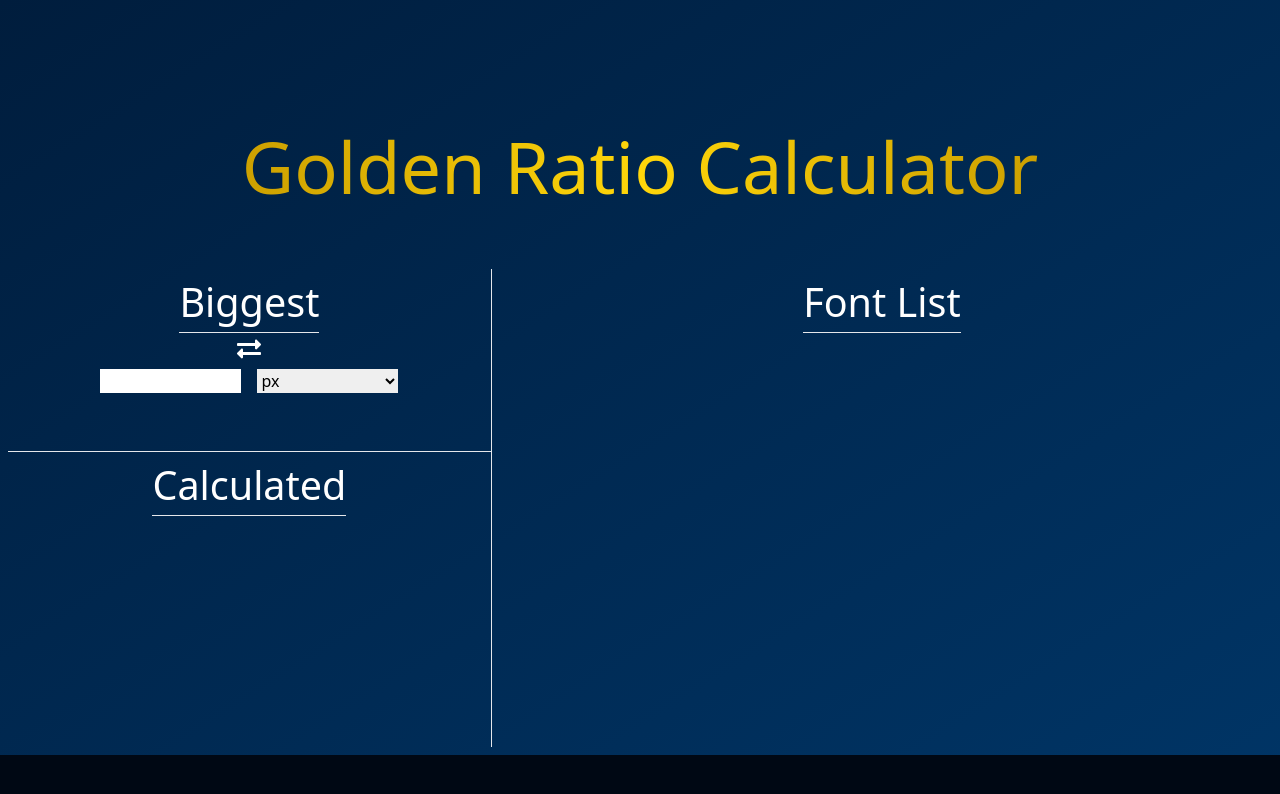
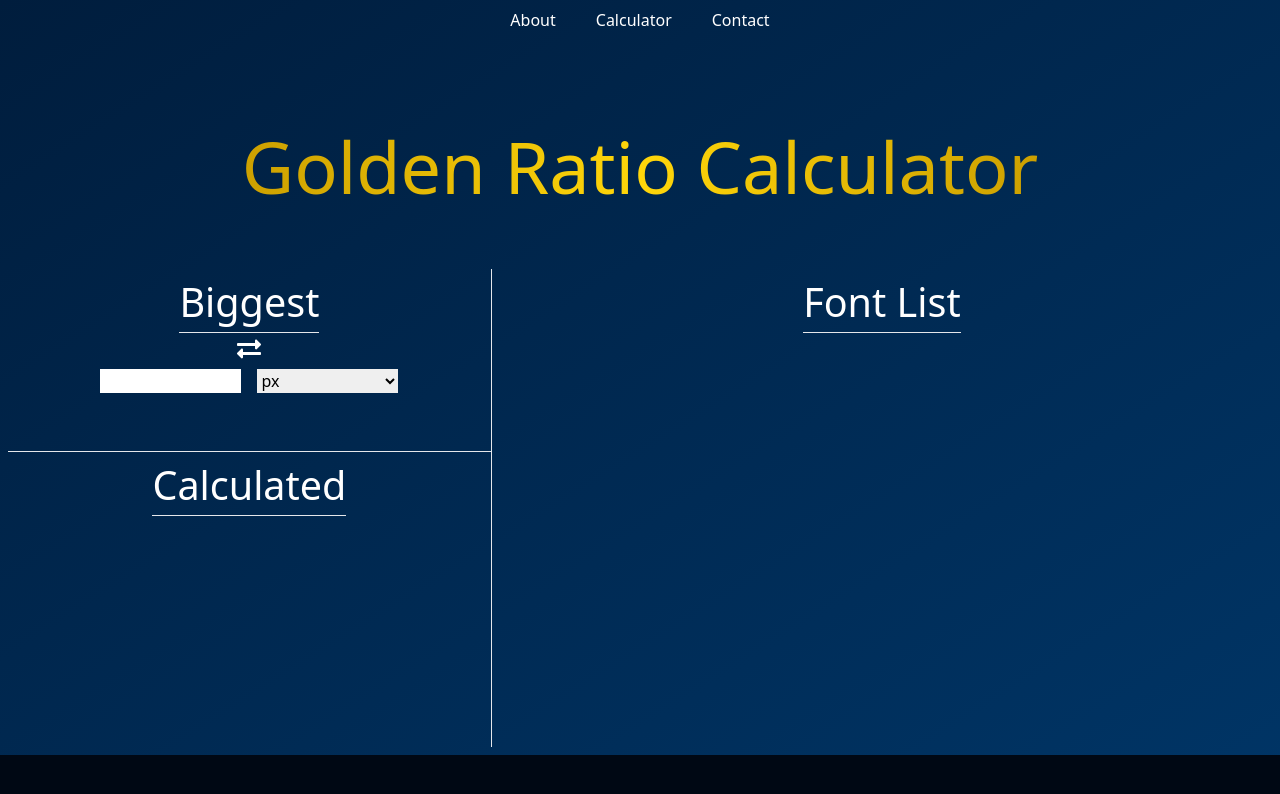
Before and after one commit to tomasesquivelgc/Golden-ratio-fonts, a React (Vite) app: page / in a window 1280 px wide. Shown: the top 794 px of the page. Built offline with nearby package versions, Linux system fonts and the light colour scheme.

Commit message:
Create About and contact sections

```diff
--- a/src/App.jsx
+++ b/src/App.jsx
@@ -2,6 +2,8 @@ import Navbar from './components/Navbar';
 import Title from './components/Title';
 import Footer from './components/Footer';
 import Calculator from './components/Calculator/Index';
+import About from './components/About/Index';
+import Contact from './components/Contact/Index';
 
 function App() {
   return (
@@ -9,6 +11,8 @@ function App() {
       <Navbar />
       <Title />
       <Calculator />
+      <About />
+      <Contact />
       <Footer />
     </section>
   );
--- /dev/null
+++ b/src/components/About/Index.jsx
@@ -0,0 +1,9 @@
+function About() {
+  return (
+    <div id="about" className="hidden h-gr1 w-full text-white justify-center items-center">
+      <h1>About</h1>
+    </div>
+  );
+}
+
+export default About;
--- a/src/components/Calculator/Index.jsx
+++ b/src/components/Calculator/Index.jsx
@@ -33,7 +33,7 @@ function Calculator() {
   };
 
   return (
-    <div className="w-full h-gr1 flex text-white p-2">
+    <div id="calculator" className="w-full h-gr1 flex text-white p-2">
       <div className="w-gr2 h-full">
         <UserInput
           calculateFonts={calculateFonts}
--- /dev/null
+++ b/src/components/Contact/Index.jsx
@@ -0,0 +1,9 @@
+function Contact(){
+  return(
+    <div id="contact" className="hidden w-full h-gr1 justify-center items-center text-white">
+      <h1>Contact</h1>
+    </div>
+  )
+}
+
+export default Contact;
--- a/src/components/Navbar.jsx
+++ b/src/components/Navbar.jsx
@@ -1,5 +1,29 @@
-const Navbar = () => (
-  <nav className="w-full h-gr5" />
-);
+function Navbar(){
+  const handleAbout = () => {
+    document.getElementById("calculator").style.display = "none";
+    document.getElementById("about").style.display = "flex";
+    document.getElementById("contact").style.display = "none";
+  }
+  const handleCalculator = () => {
+    document.getElementById("calculator").style.display = "flex";
+    document.getElementById("about").style.display = "none";
+    document.getElementById("contact").style.display = "none";
+  }
+  const handleContact = () => {
+    document.getElementById("calculator").style.display = "none";
+    document.getElementById("about").style.display = "none";
+    document.getElementById("contact").style.display = "flex";
+  }
+  return(
+    <nav className="w-full h-gr5 flex justify-center">
+      <ul className="flex text-white gap-10 p-2">
+        <li><button onClick={() => handleAbout()}>About</button></li>
+        <li><button onClick={() => handleCalculator()}>Calculator</button></li>
+        <li><button onClick={() => handleContact()}>Contact</button></li>
+      </ul>
+    </nav>
+  )
+
+}
 
 export default Navbar;
```
